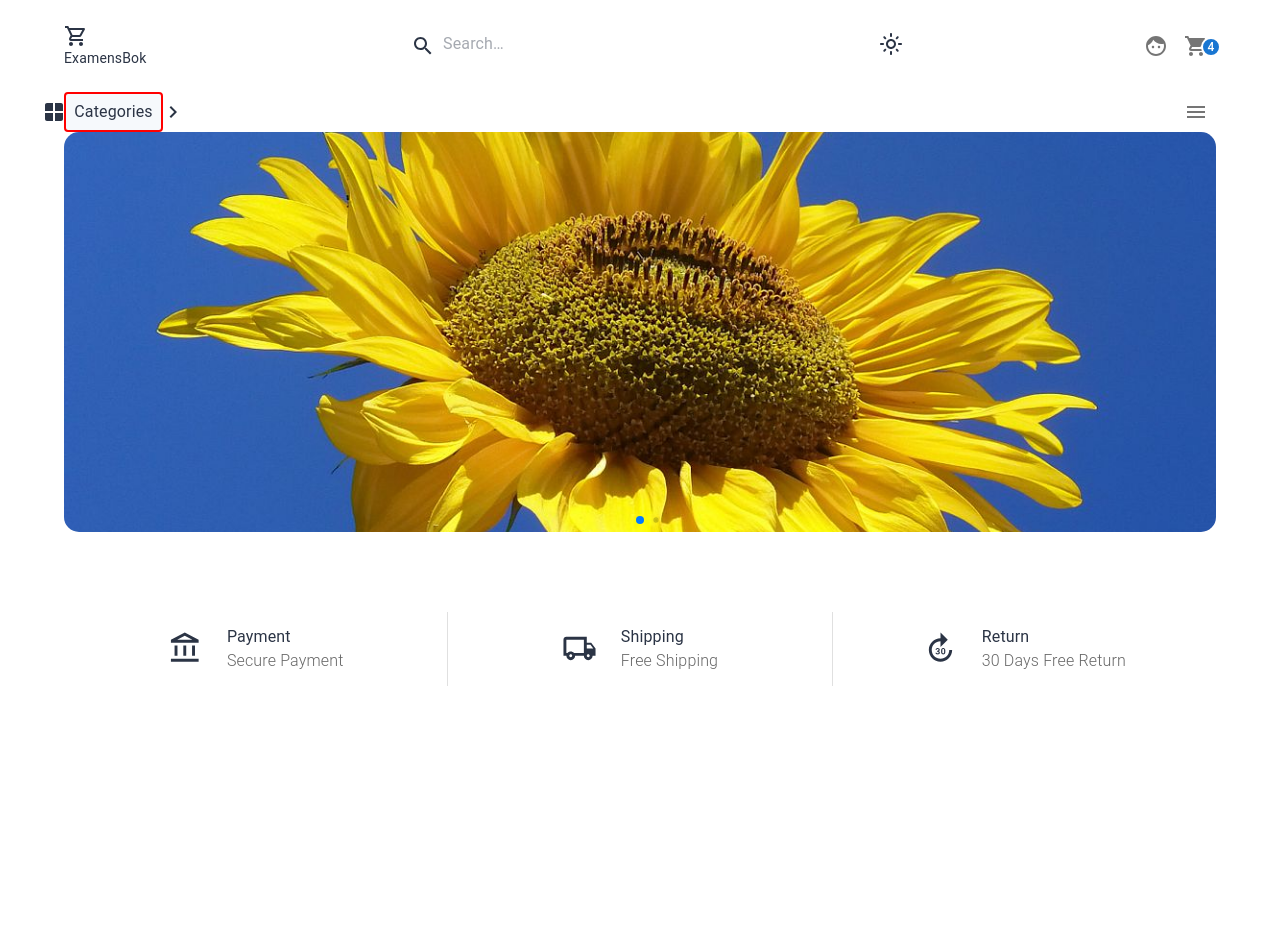
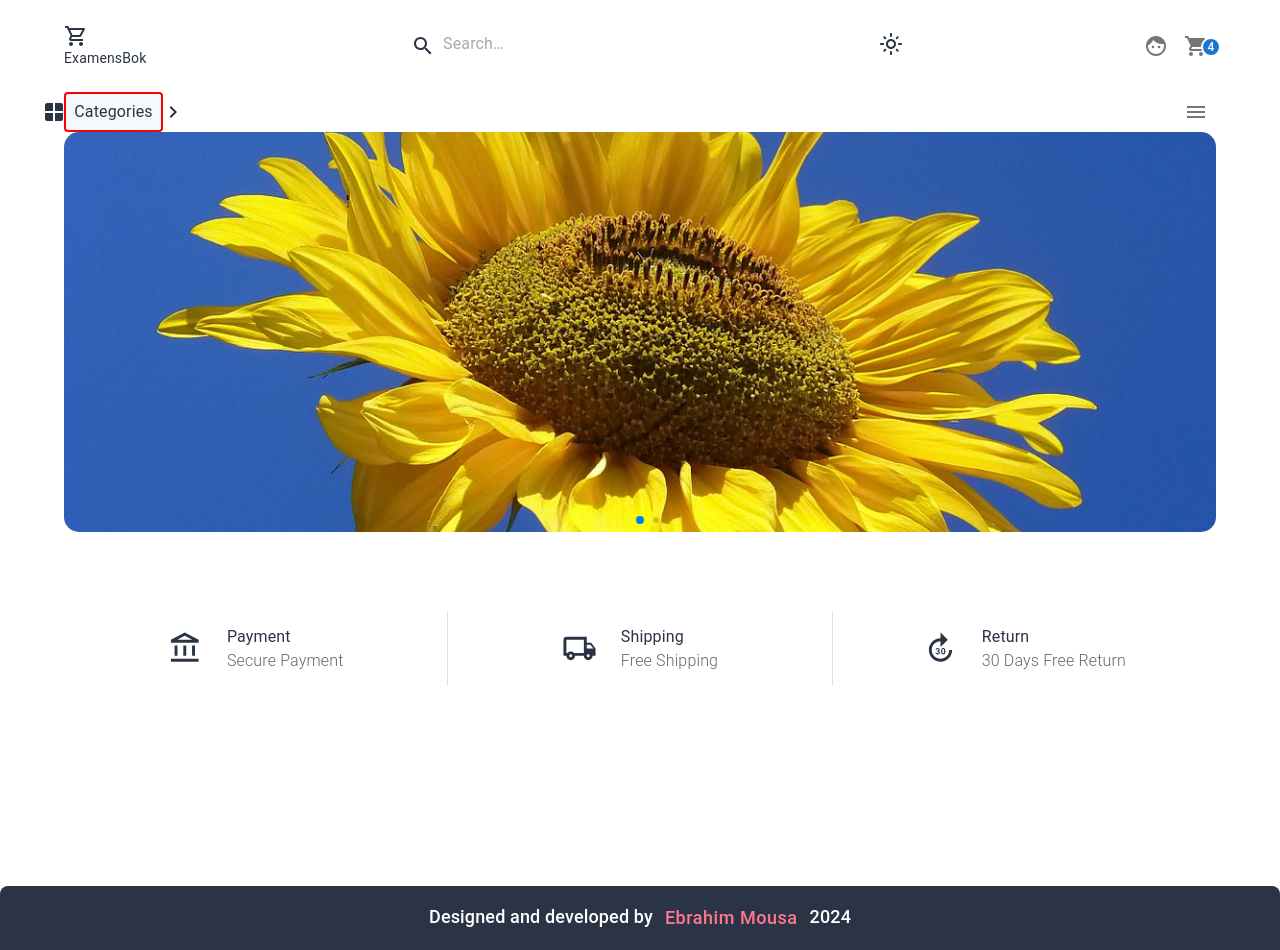
Before and after one commit to ebrahimmousa/eksamensbok, a React (Vite) app: page / in a window 1280 px wide. Before the commit the page ends 800 px from the top, so only its background shows below. Built offline with nearby package versions, Linux system fonts and the light colour scheme.

Commit message:
added footer

```diff
--- a/src/App.jsx
+++ b/src/App.jsx
@@ -7,6 +7,7 @@ import Hero from "./components/hero/Hero";
 import "swiper/css";
 import "swiper/css/pagination";
 import Icons from "./components/hero/Icons";
+import Footer from "./components/footer/Footer";
 
 function App() {
   const [theme, colorMode] = useMode();
@@ -19,6 +20,7 @@ function App() {
         <NavBar />
         <Hero />
         <Icons />
+        <Footer />
       </ThemeProvider>
     </ColorModeContext.Provider>
   );
--- /dev/null
+++ b/src/components/footer/Footer.jsx
@@ -0,0 +1,42 @@
+import { Box, Button, Typography } from "@mui/material";
+
+const Footer = () => {
+  return (
+    <Box
+      sx={{
+        mt: "200px",
+        bgcolor: "#2B3445", // Corrected color format
+        py: 1.3,
+        borderTopLeftRadius: 8,
+        borderTopRightRadius: 8,
+      }}
+    >
+      <Typography
+        justifyContent={"center"}
+        display={"flex"}
+        alignItems={"center"} // Corrected value
+        color={"HighlightText"} // Corrected value
+        variant="h6"
+        sx={{ fontSize: 18 }}
+      >
+        Designed and developed by
+        <Button
+          sx={{
+            mx: 0.5,
+            fontSize: "18px",
+            textTransform: "capitalize",
+            color: "#ff7790",
+            alignItems: "center", // Corrected value
+          }}
+          variant="text"
+          color="primary"
+        >
+          Ebrahim Mousa
+        </Button>
+        2024
+      </Typography>
+    </Box>
+  );
+};
+
+export default Footer;
```
